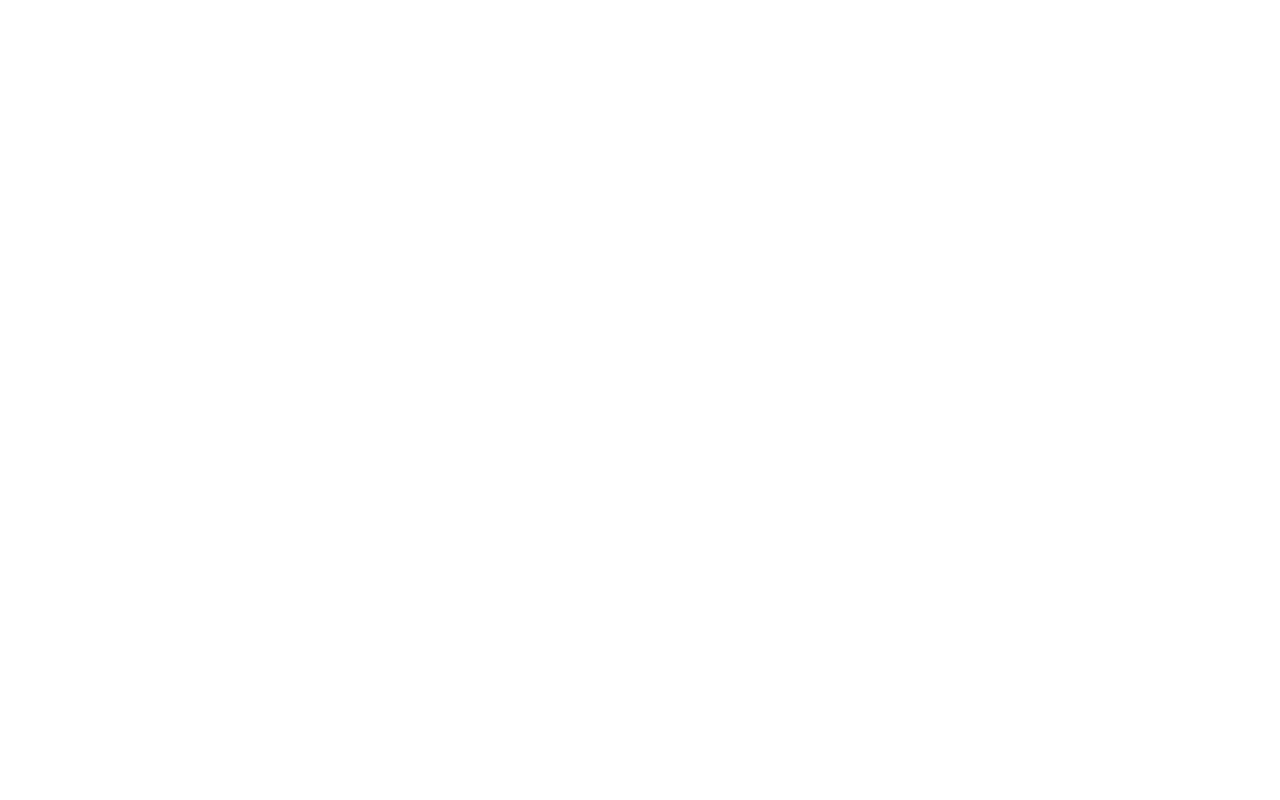
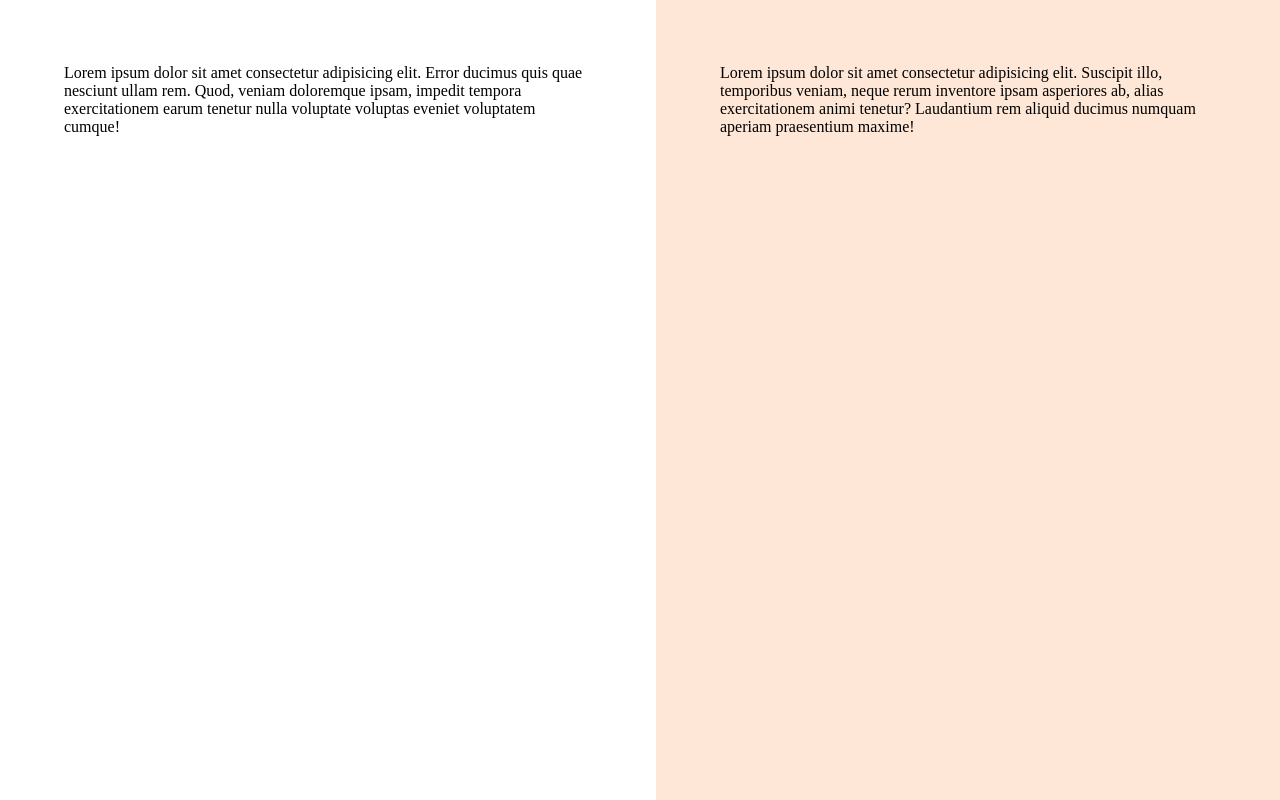
Before and after one commit to lilo66me/Formulario-de-matricula, a plain HTML site: page index.html in a window 1280 px wide. Drawn offline with Linux system fonts and the light colour scheme.

Commit message:
layout css

```diff
--- a/index.html
+++ b/index.html
@@ -11,8 +11,21 @@
 
   <link rel="stylesheet" href="styles/index.css">
   <link href="https://fonts.googleapis.com/css2?family=Poppins:ital,wght@0,100;0,200;0,300;0,400;0,500;0,600;0,700;0,800;0,900;1,100;1,200;1,300;1,400;1,500;1,600;1,700;1,800;1,900&display=swap" rel="stylesheet">
+
 </head>
 <body>
+  <div id="app">
+   <main>
+    <div class="main-container">
+      Lorem ipsum dolor sit amet consectetur adipisicing elit. Error ducimus quis quae nesciunt ullam rem. Quod, veniam doloremque ipsam, impedit tempora exercitationem earum tenetur nulla voluptate voluptas eveniet voluptatem cumque!
+    </div>
+   </main>
 
+   <aside>
+    <div class="aside-container">
+      Lorem ipsum dolor sit amet consectetur adipisicing elit. Suscipit illo, temporibus veniam, neque rerum inventore ipsam asperiores ab, alias exercitationem animi tenetur? Laudantium rem aliquid ducimus numquam aperiam praesentium maxime!
+    </div>
+   </aside>
+  </div>
 </body>
 </html>
--- a/styles/global.css
+++ b/styles/global.css
@@ -1,3 +1,8 @@
+* {
+  margin: 0;
+  padding: 0;
+  box-sizing: border-box;
+}
 :root {
   --font-family: 'Poppins' , sans-serif;
   --text: 400 1rem/1.5 var(--font-family);
@@ -15,3 +20,7 @@
   --stroke-highlight: #F3541C;
   --semantic-error: #DC2626;
 }
+
+body {
+  overflow: hidden;
+}
--- a/styles/index.css
+++ b/styles/index.css
@@ -1 +1,2 @@
 @import url(global.css);
+@import url(layout.css);
--- /dev/null
+++ b/styles/layout.css
@@ -0,0 +1,28 @@
+#app {
+  display: grid;
+  grid-template-columns: 51.25% 48.75%;
+
+  height: 100vh;
+  overflow: hidden;
+}
+
+main {
+  overflow: auto;
+  padding: 4rem;
+
+}
+
+main.main-container {
+  max-width: 33rem;
+  margin-left: auto;
+}
+
+aside {
+  background-color: var(--surface-secondary);
+  padding: 4rem;
+
+}
+
+&.aside-container {
+  max-width: 31rem;
+}
```
